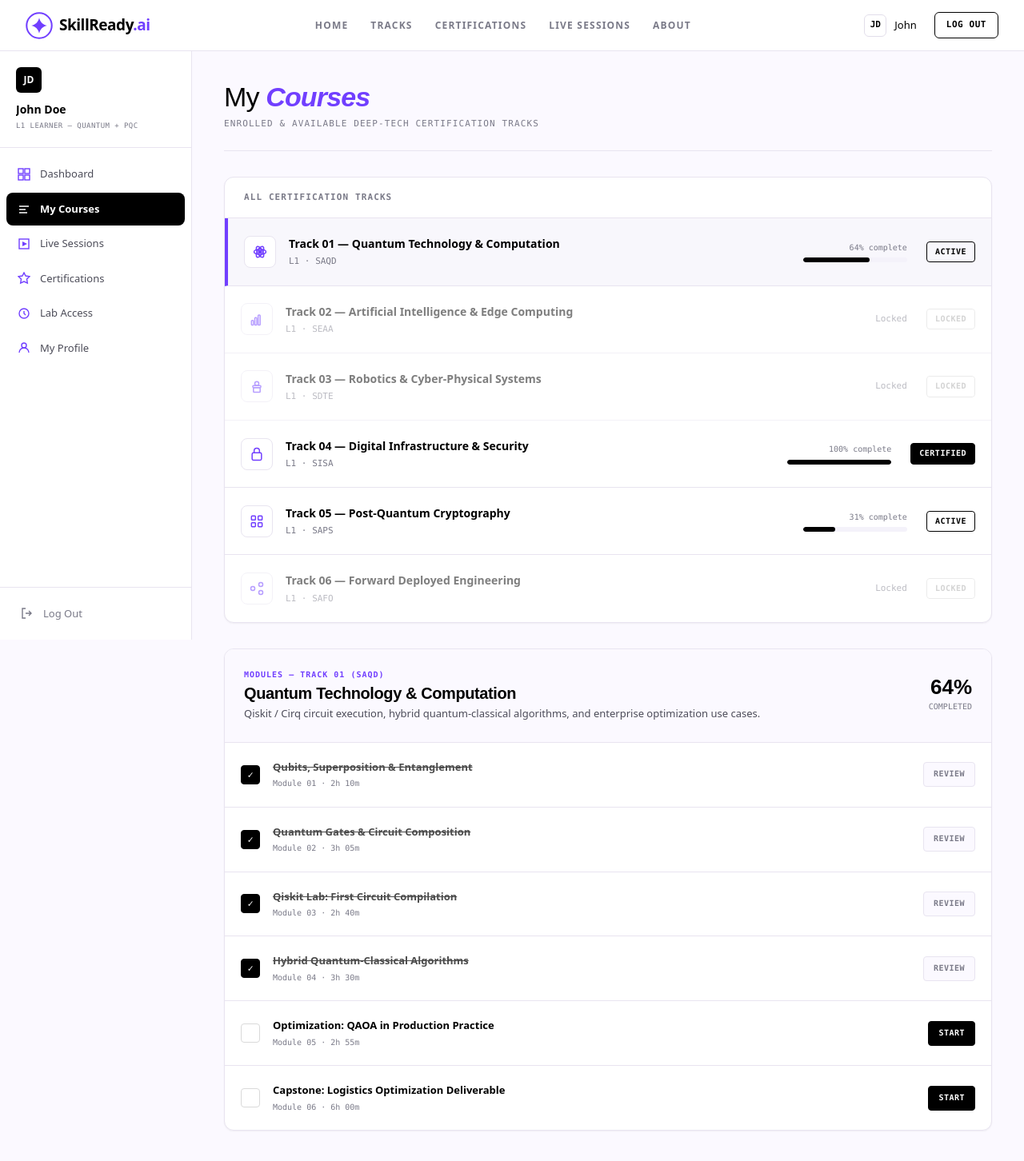
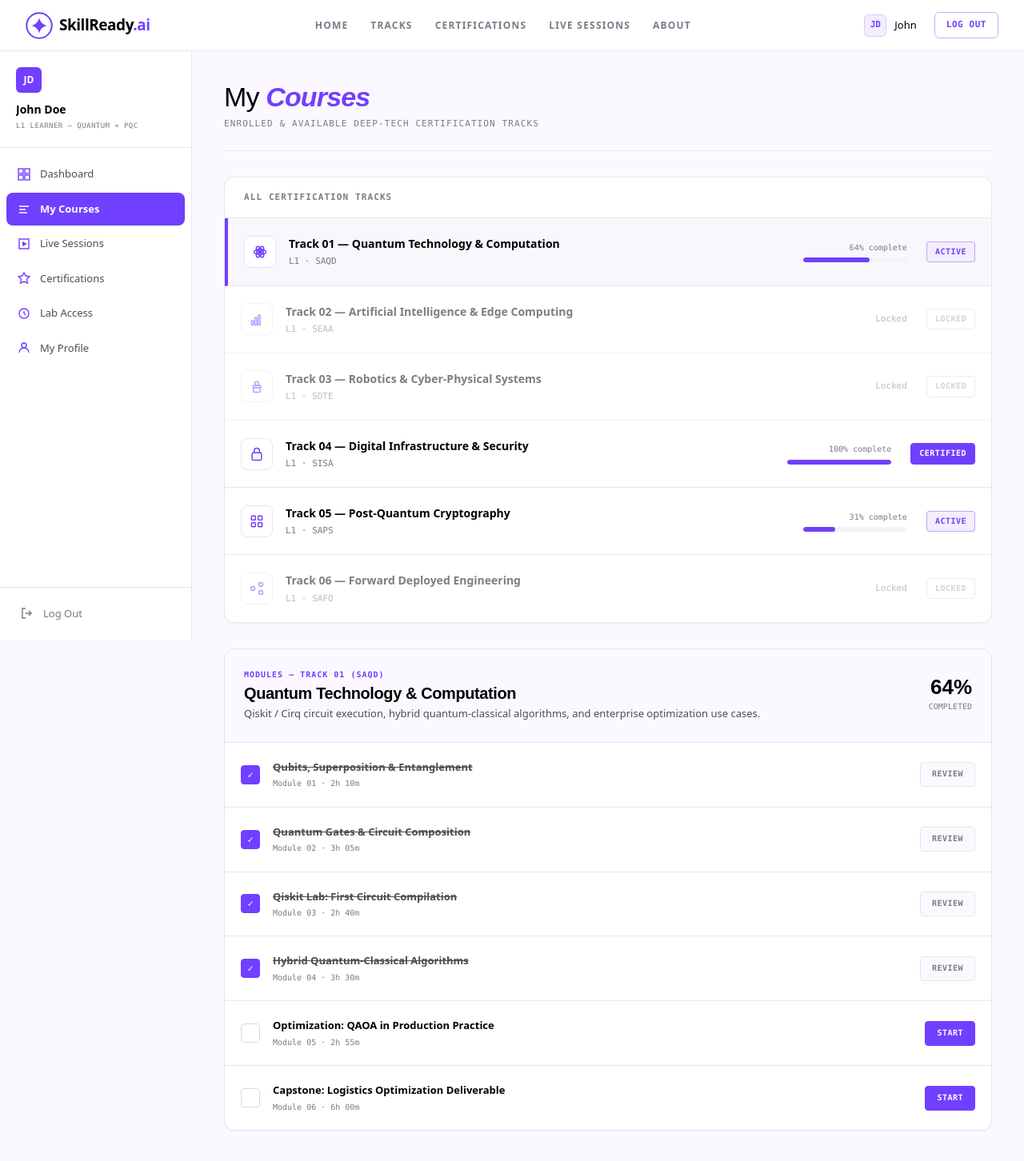
Before and after one commit to kaustubh-uelement/skillready, a Next.js app: page /dashboard/courses in a window 1280 px wide. Shown: the whole page at 80% size. Built offline with nearby package versions, Linux system fonts and the light colour scheme; no server answers; a web font is replaced by a local one.

Commit message:
dashboard pages updated

```diff
--- a/app/dashboard/certifications/page.tsx
+++ b/app/dashboard/certifications/page.tsx
@@ -33,18 +33,18 @@ export default function CertificationsPage() {
 
       <div className="grid grid-cols-1 md:grid-cols-2 gap-5">
         {/* ── Earned Certificate ──────────────────────────────────── */}
-        <div className="bg-white rounded-[12px] border border-black p-6 shadow-xs relative flex flex-col justify-between">
+        <div className="bg-white rounded-[12px] border border-[#713FFF]/40 p-6 shadow-xs relative flex flex-col justify-between">
           <button
             type="button"
             onClick={handleDownload}
             disabled={downloading}
-            className="absolute top-5 right-5 font-mono text-[10px] uppercase tracking-wider px-3 py-1.5 border border-black hover:bg-black hover:text-white transition-all rounded-[4px] cursor-pointer"
+            className="absolute top-5 right-5 font-mono text-[10px] uppercase tracking-wider px-3 py-1.5 border border-[#713FFF] bg-[#713FFF] text-white hover:bg-[#602ee6] transition-all rounded-[4px] cursor-pointer"
           >
             {downloading ? "Downloading…" : "↓ PDF"}
           </button>
 
           <div>
-            <div className="w-12 h-12 rounded-full border border-black flex items-center justify-center font-display font-bold text-sm mb-4">
+            <div className="w-12 h-12 rounded-full border border-[#713FFF]/30 bg-[#F2EEFD] text-[#713FFF] flex items-center justify-center font-display font-bold text-sm mb-4">
               SR
             </div>
             <h3 className="text-[20px] font-bold text-black font-display">
--- a/app/dashboard/courses/page.tsx
+++ b/app/dashboard/courses/page.tsx
@@ -156,7 +156,7 @@ function CoursesContent() {
                       </div>
                       <div className="w-full bg-[#F4F2FA] h-1.5 rounded-full overflow-hidden">
                         <div
-                          className="bg-black h-full rounded-full transition-all duration-300"
+                          className="bg-[#713FFF] h-full rounded-full transition-all duration-300"
                           style={{ width: `${progress}%` }}
                         />
                       </div>
@@ -168,9 +168,9 @@ function CoursesContent() {
                   <span
                     className={`font-mono text-[10px] font-bold uppercase tracking-wider px-2.5 py-1 border rounded-[4px] ${
                       c?.status === "complete"
-                        ? "border-black bg-black text-white"
+                        ? "border-[#713FFF] bg-[#713FFF] text-white"
                         : c?.status === "active"
-                        ? "border-black text-black"
+                        ? "border-[#713FFF]/40 bg-[#F2EEFD] text-[#713FFF]"
                         : "border-[#D9D9D9] text-[#A8A8A8]"
                     }`}
                   >
@@ -224,8 +224,8 @@ function CoursesContent() {
                     onClick={() => toggleModule(selectedTrack.id, idx)}
                     className={`w-6 h-6 rounded-[4px] border font-mono text-xs flex items-center justify-center transition-all cursor-pointer ${
                       mod.done
-                        ? "bg-black border-black text-white"
-                        : "border-[#D9D9D9] bg-white hover:border-black text-black"
+                        ? "bg-[#713FFF] border-[#713FFF] text-white"
+                        : "border-[#D9D9D9] bg-white hover:border-[#713FFF] text-black"
                     }`}
                   >
                     {mod.done ? "✓" : ""}
@@ -244,10 +244,10 @@ function CoursesContent() {
                 <button
                   type="button"
                   onClick={() => toggleModule(selectedTrack.id, idx)}
-                  className={`font-mono text-[10px] font-semibold uppercase tracking-wider px-3 py-1.5 border rounded-[4px] transition-all cursor-pointer ${
+                  className={`font-mono text-[10px] font-semibold uppercase tracking-wider px-3.5 py-1.5 border rounded-[4px] transition-all cursor-pointer ${
                     mod.done
-                      ? "border-[#E8E4F0] bg-[#FBF9FF] text-[#7A7A88] hover:border-black hover:text-black"
-                      : "border-black bg-black text-white hover:bg-[#222]"
+                      ? "border-[#E8E4F0] bg-[#FBF9FF] text-[#7A7A88] hover:border-[#713FFF] hover:text-[#713FFF]"
+                      : "border-[#713FFF] bg-[#713FFF] text-white hover:bg-[#602ee6]"
                   }`}
                 >
                   {mod.done ? "Review" : "Start"}
--- a/app/dashboard/layout.tsx
+++ b/app/dashboard/layout.tsx
@@ -142,7 +142,7 @@ export default function DashboardLayout({
             href="/dashboard/profile"
             className="flex items-center gap-2.5 px-2.5 py-1 rounded-[8px] hover:bg-[#F4F2FA] transition-colors"
           >
-            <span className="w-7 h-7 rounded-[6px] border border-[#E2DEEA] bg-white flex items-center justify-center font-mono text-[11px] font-bold text-black">
+            <span className="w-7 h-7 rounded-[6px] bg-[#F2EEFD] text-[#713FFF] border border-[#713FFF]/20 flex items-center justify-center font-mono text-[11px] font-bold">
               {currentUser.initials}
             </span>
             <span className="text-[13px] font-medium text-black hidden sm:inline">
@@ -153,7 +153,7 @@ export default function DashboardLayout({
           <button
             type="button"
             onClick={() => signOut({ callbackUrl: "/" })}
-            className="font-mono text-[11px] font-semibold uppercase tracking-wider px-3.5 py-1.5 border border-black text-black hover:bg-black hover:text-white rounded-[6px] transition-all cursor-pointer"
+            className="font-mono text-[11px] font-semibold uppercase tracking-wider px-3.5 py-1.5 border border-[#713FFF]/40 text-[#713FFF] hover:bg-[#713FFF] hover:text-white rounded-[6px] transition-all cursor-pointer"
           >
             Log Out
           </button>
@@ -171,7 +171,7 @@ export default function DashboardLayout({
           <div className="overflow-y-auto">
             {/* User header */}
             <div className="p-5 border-b border-[#E8E4F0]">
-              <div className="w-8 h-8 rounded-[6px] bg-black text-white flex items-center justify-center font-bold text-xs mb-3 shadow-xs">
+              <div className="w-8 h-8 rounded-[6px] bg-[#713FFF] text-white flex items-center justify-center font-bold text-xs mb-3 shadow-xs">
                 {currentUser.initials}
               </div>
               <div className="text-[14px] font-bold text-black leading-tight truncate">
@@ -193,7 +193,7 @@ export default function DashboardLayout({
                     onClick={() => setMobileSidebarOpen(false)}
                     className={`flex items-center gap-3 px-3.5 py-2.5 rounded-[8px] text-[13px] font-medium transition-all duration-150 ${
                       active
-                        ? "bg-black text-white font-semibold shadow-xs"
+                        ? "bg-[#713FFF] text-white font-semibold shadow-xs"
                         : "text-[#4C4C58] hover:bg-[#F4F2FA] hover:text-black"
                     }`}
                   >
@@ -212,7 +212,7 @@ export default function DashboardLayout({
             <button
               type="button"
               onClick={() => signOut({ callbackUrl: "/" })}
-              className="w-full flex items-center gap-3 px-3.5 py-2.5 rounded-[8px] text-[13px] font-medium text-[#7A7A88] hover:text-red-600 hover:bg-red-50 transition-colors cursor-pointer"
+              className="w-full flex items-center gap-3 px-3.5 py-2.5 rounded-[8px] text-[13px] font-medium text-[#7A7A88] hover:text-[#713FFF] hover:bg-[#F2EEFD] transition-colors cursor-pointer"
             >
               <svg className="w-4 h-4" viewBox="0 0 16 16" fill="none" stroke="currentColor" strokeWidth="1.4">
                 <path d="M6 2H2v12h4M10 5l3 3-3 3M13 8H6" />
--- a/app/dashboard/profile/page.tsx
+++ b/app/dashboard/profile/page.tsx
@@ -32,7 +32,7 @@ export default function ProfilePage() {
       <div className="grid grid-cols-1 lg:grid-cols-12 gap-6 items-start">
         {/* ── Profile Left Card ─────────────────────────────────────── */}
         <div className="lg:col-span-4 bg-white rounded-[12px] border border-[#E8E4F0] p-6 text-center shadow-xs">
-          <div className="w-20 h-20 rounded-full border border-black flex items-center justify-center font-display text-2xl font-bold mx-auto mb-4">
+          <div className="w-20 h-20 rounded-full border border-[#713FFF]/30 bg-[#F2EEFD] text-[#713FFF] flex items-center justify-center font-display text-2xl font-bold mx-auto mb-4">
             {currentUser.initials}
           </div>
           <h2 className="text-[22px] font-bold text-black font-display leading-tight">
@@ -42,7 +42,7 @@ export default function ProfilePage() {
             {currentUser.email}
           </div>
           <div className="mt-4">
-            <span className="font-mono text-[10px] font-bold uppercase tracking-wider px-3 py-1 border border-black rounded-[4px]">
+            <span className="font-mono text-[10px] font-bold uppercase tracking-wider px-3 py-1 border border-[#713FFF]/40 bg-[#F2EEFD] text-[#713FFF] rounded-[4px]">
               {currentUser.role}
             </span>
           </div>
```
Also changed, not shown: app/dashboard/labs/page.tsx (+4 -4 lines), app/dashboard/live/page.tsx (+9 -9 lines), app/dashboard/page.tsx (+12 -12 lines).
